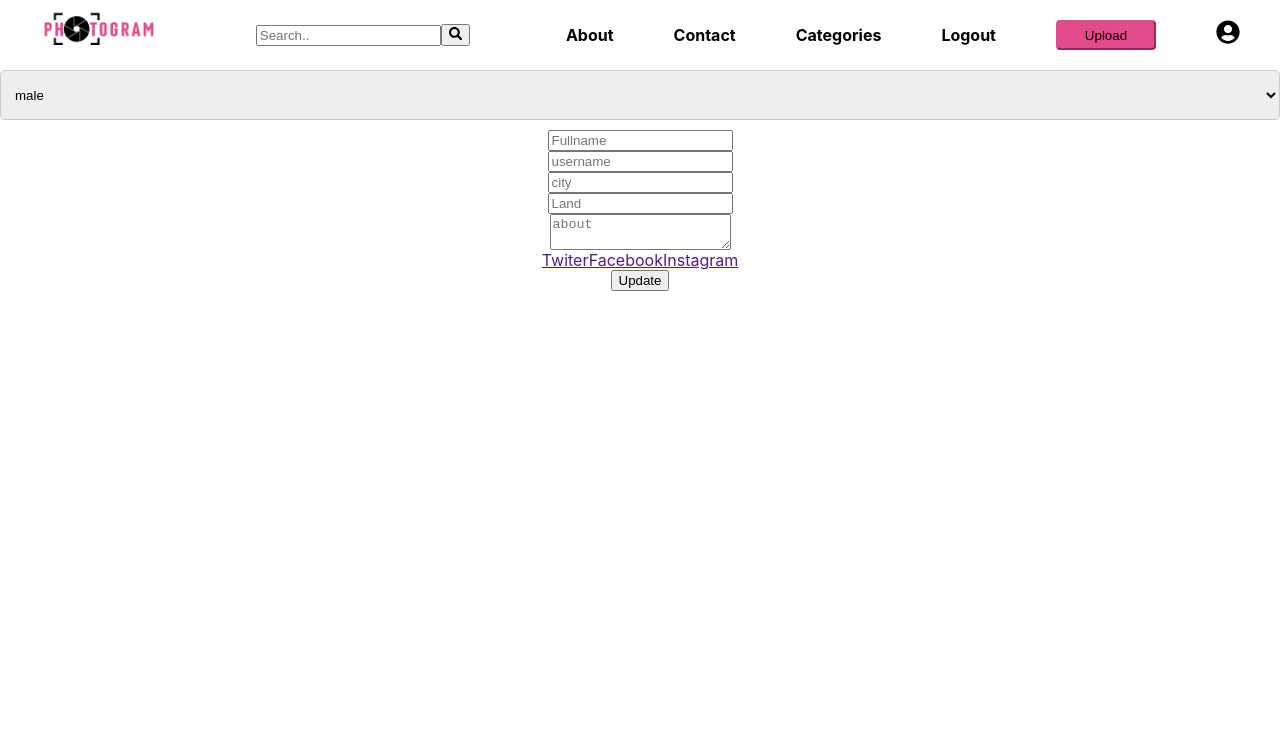
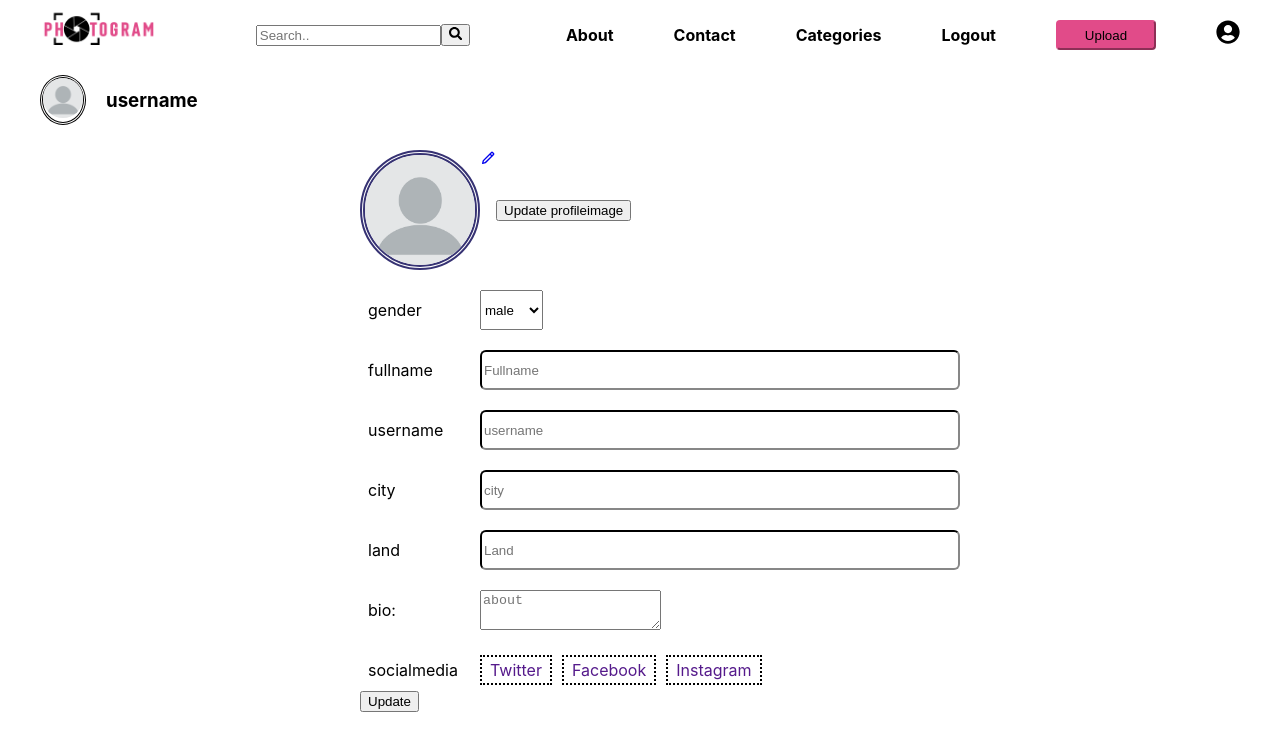
Before and after one commit to Our-Final-Project-DCI/frontend, a React (Create React App) app: page /update in a window 1280 px wide. Shown: the top 750 px of the page. Built offline with nearby package versions, Linux system fonts and the light colour scheme.

Commit message:
first ui design

```diff
--- a/src/routes/update/index.js
+++ b/src/routes/update/index.js
@@ -1,6 +1,13 @@
 import React from "react";
 import "./index.scss";
 import LayoutLogout from "../../Layout-Logout";
+
+// Images
+
+import avatar from "./images/avatar.webp";
+
+// Icons
+import { BiPencil } from "react-icons/bi";
 
 export default function Update() {
   const submitHander = (e) => {
@@ -10,24 +17,71 @@ export default function Update() {
   return (
     <LayoutLogout>
       <div className="Update-User-Profile">
+        <div className="user">
+          <div className="avatar">
+            <a href="/account">
+              <img src={avatar} alt="" className="hover_opacity" />
+            </a>
+          </div>
+          <h3>username</h3>
+        </div>
+        <div className="wrapper">
           <form className="updateform" onSubmit={submitHander}>
+            <div className="input-group">
+              <div className="avatar-box">
+                <div className="avatar">
+                  <img src={avatar} alt="" />
+                </div>
+                <a href="/update">
+                  <BiPencil />
+                </a>
+
+                <button>Update profileimage</button>
+              </div>
+              <div className="item">
+                <span>gender</span>
                 <select>
                   <option value="male">male</option>
                   <option value="female">female</option>
                 </select>
+              </div>
+              <div className="item">
+                <span>fullname</span>
                 <input type="text" placeholder="Fullname" name="name" />
+              </div>
+
+              <div className="item">
+                <span>username</span>
                 <input type="text" placeholder="username" name="username" />
+              </div>
+
+              <div className="item">
+                <span>city</span>
                 <input type="text" placeholder="city" name="city" />
+              </div>
+
+              <div className="item">
+                <span>land</span>
                 <input type="text" placeholder="Land" name="country" />
+              </div>
+
+              <div className="item">
+                <span>bio:</span>
                 <textarea placeholder="about" />
+              </div>
+              <div className="item">
+                <span>socialmedia</span>
+
                 <div className="social">
-            <a href="">Twiter</a>
+                  <a href="">Twitter</a>
                   <a href="">Facebook</a>
                   <a href="">Instagram</a>
                 </div>
-
+              </div>
+            </div>
             <button type="submit">Update</button>
           </form>
+        </div>
       </div>
     </LayoutLogout>
   );
--- a/src/routes/update/index.scss
+++ b/src/routes/update/index.scss
@@ -4,22 +4,95 @@
 
 .Update-User-Profile {
   padding-top: 70px;
-}
+  padding-left: 40px;
+  margin-bottom: 60px;
+  max-width: 1400px;
 
-.updateform {
-  display: flex;
-  flex-direction: column;
-  align-items: center;
-  box-sizing: border-box;
-  width: 100%;
-  height: 100%;
+  > .user {
+    width: 100%;
+    display: flex;
+    align-items: center;
+    gap: 20px;
+    margin-bottom: 20px;
+    > .avatar {
+      border-radius: 50%;
+      border: 3px double black;
+      > a {
+        color: #0a88d3;
+        text-decoration: none;
+        cursor: pointer;
+        outline: none;
+        > img {
+          width: 40px;
+          height: 40px;
+          border-radius: 50%;
+        }
+      }
+    }
+  }
 
-  > select {
-    width: 100%;
-    height: 50px;
-    border: 1px solid #ccc;
-    border-radius: 5px;
-    padding: 0 10px;
-    margin-bottom: 10px;
+  > .wrapper {
+    max-width: 1100px;
+    margin: 0 auto;
+
+    > .updateform {
+      max-width: 600px;
+      margin: 0 auto;
+
+      > .input-group {
+        display: flex;
+        flex-direction: column;
+        gap: 20px;
+        > .avatar-box {
+          // border: 1px double black;
+          display: flex;
+          align-items: center;
+
+          > a {
+            align-self: flex-start;
+          }
+
+          > .avatar {
+            width: 120px;
+            height: 120px;
+            border-radius: 50%;
+            border: 5px double rgb(54, 50, 115);
+            > img {
+              width: 100%;
+              border-radius: 50%;
+              display: block;
+              overflow: hidden;
+              background-color: #eee;
+            }
+          }
+        }
+
+        > .item {
+          display: flex;
+          gap: 20px;
+          > .social {
+            display: flex;
+            align-items: center;
+            gap: 10px;
+            > a {
+              display: inline-block;
+              padding: 3px 8px;
+              border: 2px dotted black;
+              text-decoration: none;
+            }
+          }
+          > input {
+            flex: 1;
+            border-radius: 6px;
+            outline: none;
+            border-color: #333;
+          }
+          > span {
+            width: 100px;
+            padding: 10px 8px;
+          }
+        }
+      }
+    }
   }
 }
```
Lines whose indentation alone changed are shown as unchanged.
